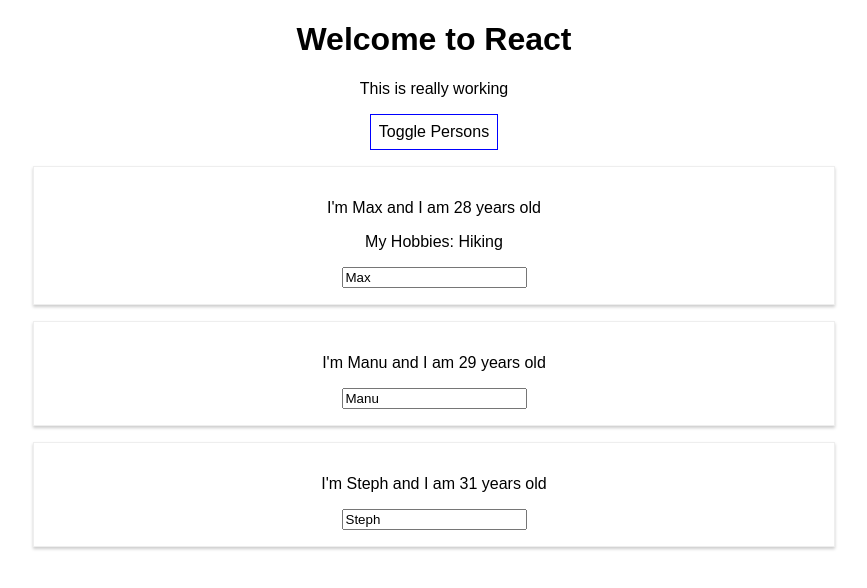
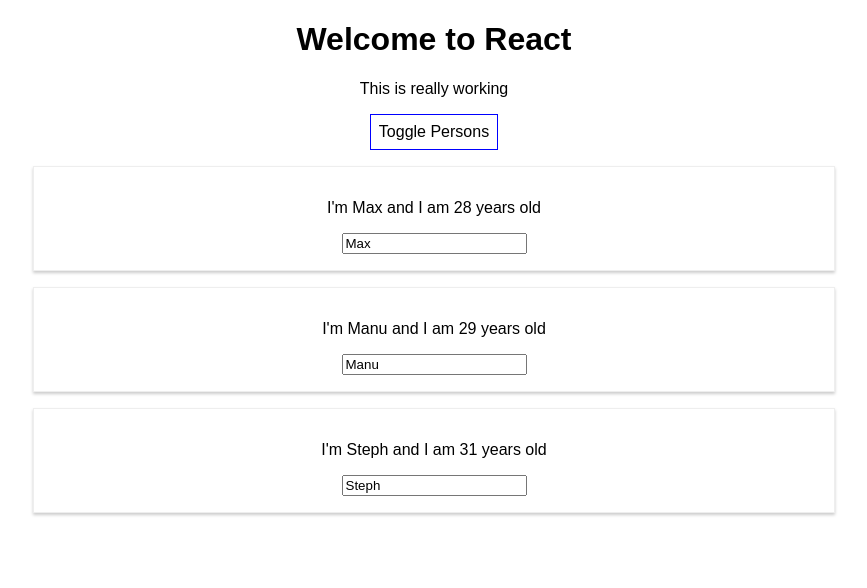
Before and after one commit to alexoanea/react-complete-guide, a React (Create React App) app: page / in a window 1280 px wide. Both pictures are taken after a click on the button "Toggle Persons". Shown: the top 588 px of the page, without its empty margins (206-1073 px from the left). Built offline with nearby package versions, Linux system fonts and the light colour scheme.

Commit message:
lists and state

```diff
--- a/src/App.js
+++ b/src/App.js
@@ -9,18 +9,14 @@
       { name: "Manu", age: 29 },
       { name: "Steph", age: 31 }
     ],
-    otherState: 'some other value',
+    otherState: "some other value",
     showPersons: false
-  }
+  };
 
-  switchNameHandler = newName => {
-    this.setState({
-      persons: [
-        { name: newName, age: 31 },
-        { name: "Manu", age: 32 },
-        { name: "Steph", age: 34 }
-      ]
-    });
+  deletePersonHandler = personIndex => {
+    const persons = this.state.persons;
+    persons.splice(personIndex, 1);
+    this.setState({ persons: persons });
   };
 
   nameChangeHandler = event => {
@@ -35,8 +31,8 @@
 
   togglePersonsHandler = () => {
     const doesShow = this.state.showPersons;
-    this.setState({showPersons: !doesShow});
-  }
+    this.setState({ showPersons: !doesShow });
+  };
 
   render() {
     const style = {
@@ -47,36 +43,32 @@
       cursor: "pointer"
     };
 
+    let persons = null;
+
+    if (this.state.showPersons) {
+      persons = (
+        <div>
+          {this.state.persons.map((person, index) => {
+            return (
+              <Person
+                click={() => this.deletePersonHandler(index)}
+                name={person.name}
+                age={person.age}
+              />
+            );
+          })}
+        </div>
+      );
+    }
+
     return (
       <div className="App">
         <h1>Welcome to React</h1>
         <p>This is really working</p>
-        <button
-          style={style}
-          onClick={this.togglePersonsHandler}>
+        <button style={style} onClick={this.togglePersonsHandler}>
           Toggle Persons
         </button>
-        {
-          this.state.showPersons === true ?
-            <div>
-            <Person
-              name={this.state.persons[0].name}
-              age={this.state.persons[0].age}
-              click={this.switchNameHandler.bind(this, "Maxi!")}
-              changed={this.nameChangeHandler}
-            >
-              My Hobbies: Hiking
-            </Person>
-            <Person
-              name={this.state.persons[1].name}
-              age={this.state.persons[1].age}
-            />
-            <Person
-              name={this.state.persons[2].name}
-              age={this.state.persons[2].age}
-            />
-          </div> : null
-        }
+        {persons}
       </div>
     );
   }
```
Also changed, not shown: src/Person/Person.js (+7 -5 lines).
